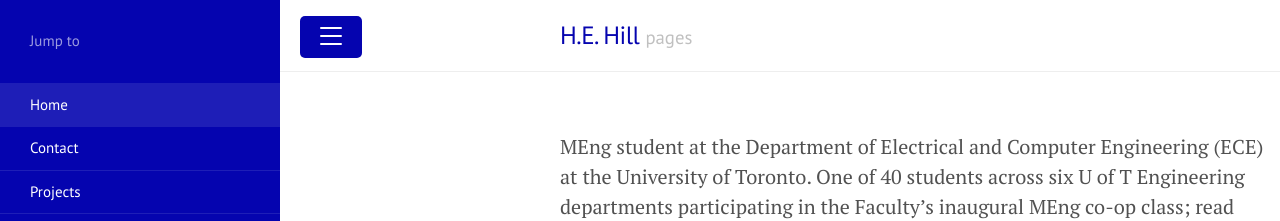
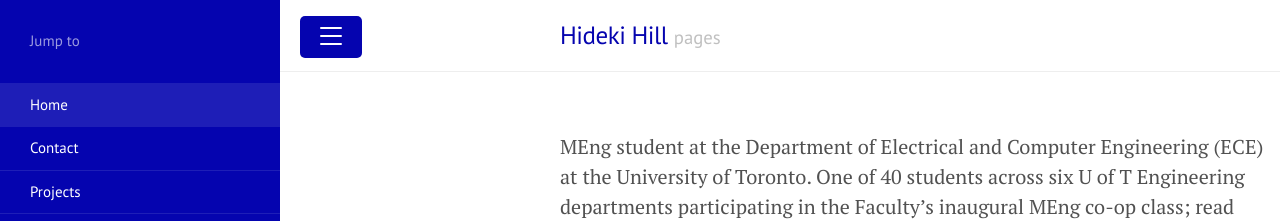
Before and after one commit to hidekihill/hidekihill.github.io, a Jekyll site: the page built from index.md, in a window 1280 px wide and 942 px high. Shown: the top 221 px of the window. Built offline with Jekyll 4.4.1, drawn with Linux system fonts in a browser that asks for light colours.

Commit message:
Update _config.yml

```diff
--- a/_config.yml
+++ b/_config.yml
@@ -1,5 +1,5 @@
 # Setup
-title:               H.E. Hill
+title:               Hideki Hill
 tagline:             'pages'
 description:         'Jump to'
 # url:                 http://hidekihill.github.io
```
